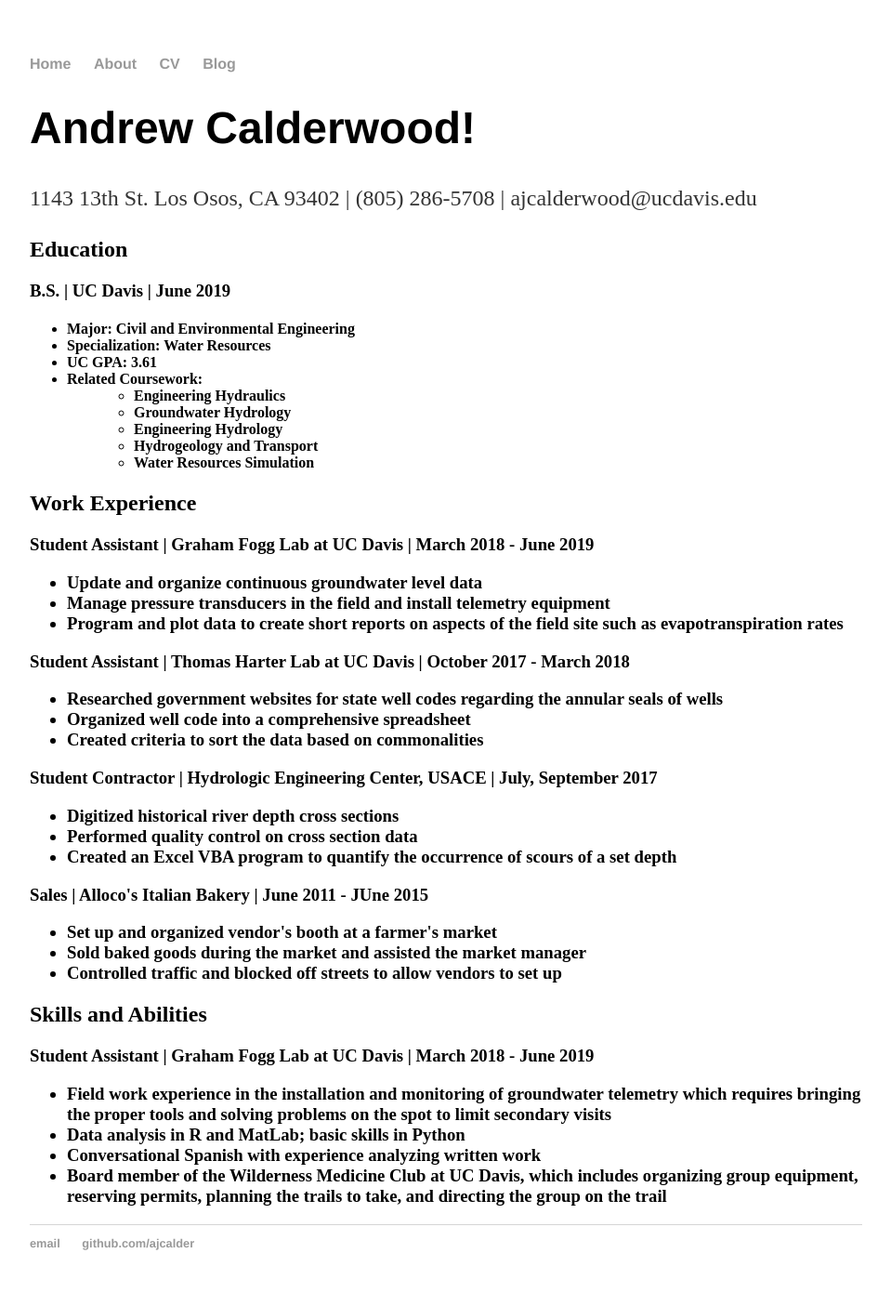
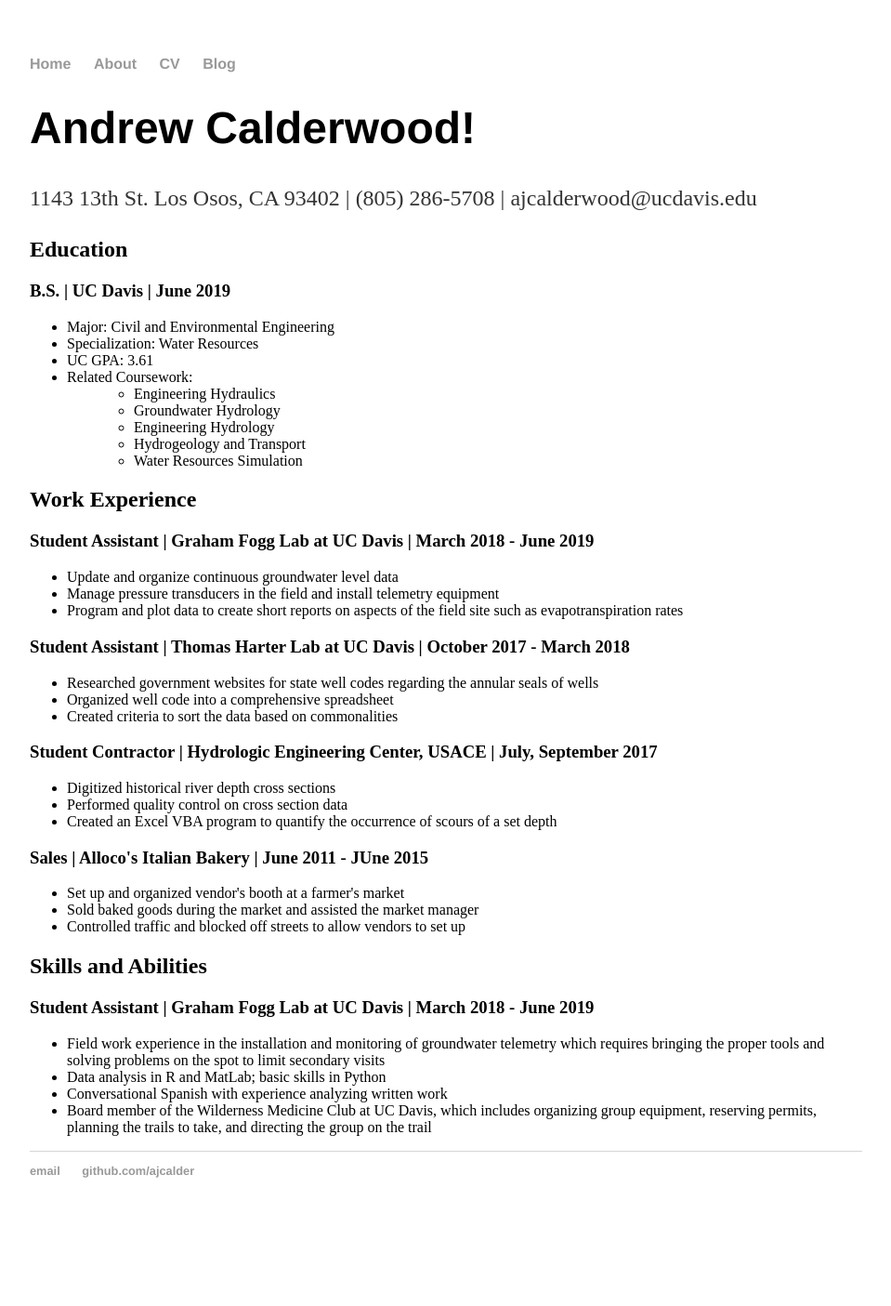
Before and after one commit to ajcalder/ajcalder.github.io, a Jekyll site: the page built from cv/index.html, in a window 1280 px wide. Shown: the whole page at 93% size, without its empty margins (160-1119 px from the left). Built offline with Jekyll 4.4.1, drawn with Linux system fonts in a browser that asks for light colours; after the commit the page ends 1327 px from its top, so only the background shows below that.

Commit message:
Update index.html

```diff
--- a/cv/index.html
+++ b/cv/index.html
@@ -5,9 +5,9 @@
 <div class="blurb">
 	<h1>Andrew Calderwood!</h1>
 	<p> 1143 13th St. Los Osos, CA 93402 | (805) 286-5708 | ajcalderwood@ucdavis.edu <p>
-	<h2> Education <h2>
-		<h3> B.S. | UC Davis | June 2019 <h3>
-			<h4> <ul>
+	<h2> Education </h2>
+		<h3> B.S. | UC Davis | June 2019 </h3>
+			<ul>
 			<li> Major: Civil and Environmental Engineering </li>
 			<li> Specialization: Water Resources</li>
 			<li> UC GPA: 3.61</li>
@@ -19,30 +19,30 @@
 					<li style="margin-left:2em; padding-bottom: 0;"> Hydrogeology and Transport </li>
 					<li style="margin-left:2em; padding-bottom: 0;"> Water Resources Simulation </li>
 				</ul> </li>
-			</ul> <h4>
-	<h2> Work Experience <h2>
-		<h3> Student Assistant | Graham Fogg Lab at UC Davis | March 2018 - June 2019 <h3>
+			</ul>
+	<h2> Work Experience </h2>
+		<h3> Student Assistant | Graham Fogg Lab at UC Davis | March 2018 - June 2019 </h3>
 			<ul>
 			<li> Update and organize continuous groundwater level data </li>
 			<li> Manage pressure transducers in the field and install telemetry equipment </li>
 			<li> Program and plot data to create short reports on aspects of the field site such as evapotranspiration rates</li> </ul>
-		<h3> Student Assistant | Thomas Harter Lab at UC Davis | October 2017 - March 2018 <h3>
+		<h3> Student Assistant | Thomas Harter Lab at UC Davis | October 2017 - March 2018 </h3>
 			<ul>
 			<li> Researched government websites for state well codes regarding the annular seals of wells </li>
 			<li> Organized well code into a comprehensive spreadsheet </li>
 			<li> Created criteria to sort the data based on commonalities </li> </ul>
-		<h3> Student Contractor | Hydrologic Engineering Center, USACE | July, September 2017 <h3>
+		<h3> Student Contractor | Hydrologic Engineering Center, USACE | July, September 2017 </h3>
 			<ul>
 			<li> Digitized historical river depth cross sections </li>
 			<li> Performed quality control on cross section data </li>
 			<li> Created an Excel VBA program to quantify the occurrence of scours of a set depth </li> </ul>
-		<h3> Sales | Alloco's Italian Bakery | June 2011 - JUne 2015 <h3>
+		<h3> Sales | Alloco's Italian Bakery | June 2011 - JUne 2015 </h3>
 			<ul>
 			<li> Set up and organized vendor's booth at a farmer's market </li>
 			<li> Sold baked goods during the market and assisted the market manager </li>
 			<li> Controlled traffic and blocked off streets to allow vendors to set up </li> </ul>
-		<h2> Skills and Abilities <h2>
-		<h3> Student Assistant | Graham Fogg Lab at UC Davis | March 2018 - June 2019 <h3>
+		<h2> Skills and Abilities </h2>
+		<h3> Student Assistant | Graham Fogg Lab at UC Davis | March 2018 - June 2019 </h3>
 			<ul>
 			<li> Field work experience in the installation and monitoring of groundwater telemetry which requires bringing the
 				proper tools and solving problems on the spot to limit secondary visits </li>
```
